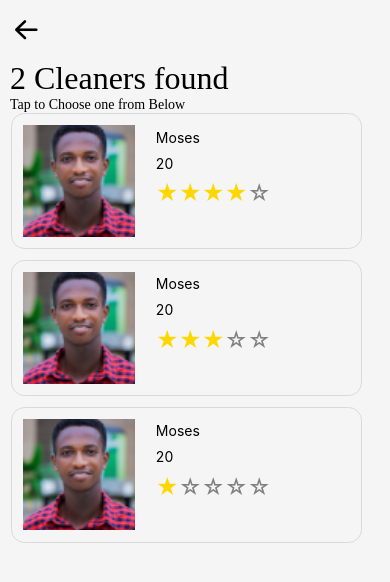
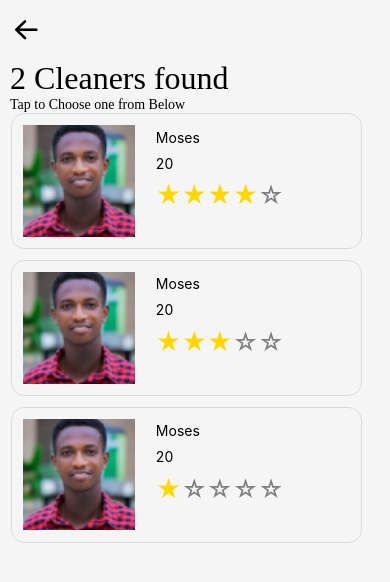
Before and after one commit to morachake/chap-chap, a React Native app: screen /Cleaner in a window 390 px wide. Shown: the top 582 px of the page. Built offline with nearby package versions, Linux system fonts and the light colour scheme.

Commit message:
updaint rating

```diff
--- a/src/components/Rating.js
+++ b/src/components/Rating.js
@@ -1,5 +1,6 @@
 import React, { useState } from 'react';
 import { View, TouchableOpacity, Text } from 'react-native';
+import { scale } from 'react-native-size-matters';
 
 export default function Rating ({initialValue}) {
   const [rating, setRating] = useState(initialValue);
@@ -10,7 +11,7 @@ export default function Rating ({initialValue}) {
       const active = value <= rating;
       return (
         <TouchableOpacity key={index} onPress={() => setRating(value)}>
-          <Text style={{ color: active ? 'gold' : 'gray', fontSize:22 }}>
+          <Text style={{ color: active ? 'gold' : 'gray', fontSize:scale(22) }}>
             {active ? '★' : '☆'}
           </Text>
         </TouchableOpacity>
```
